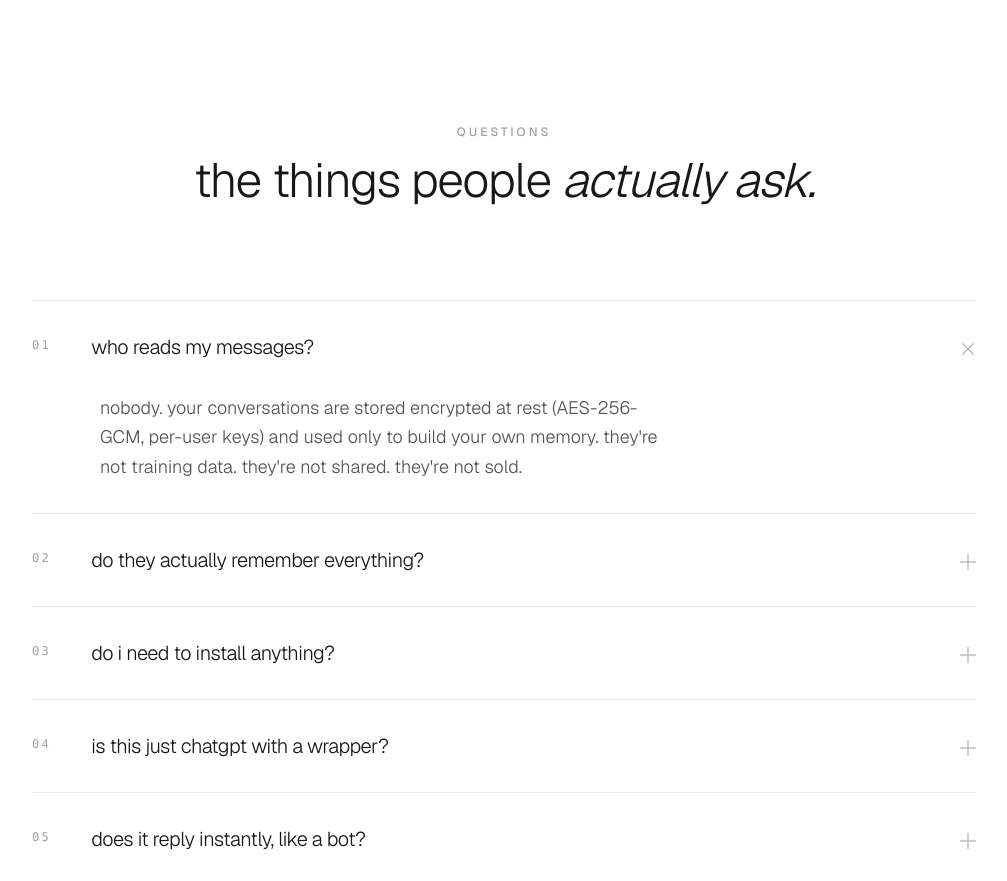
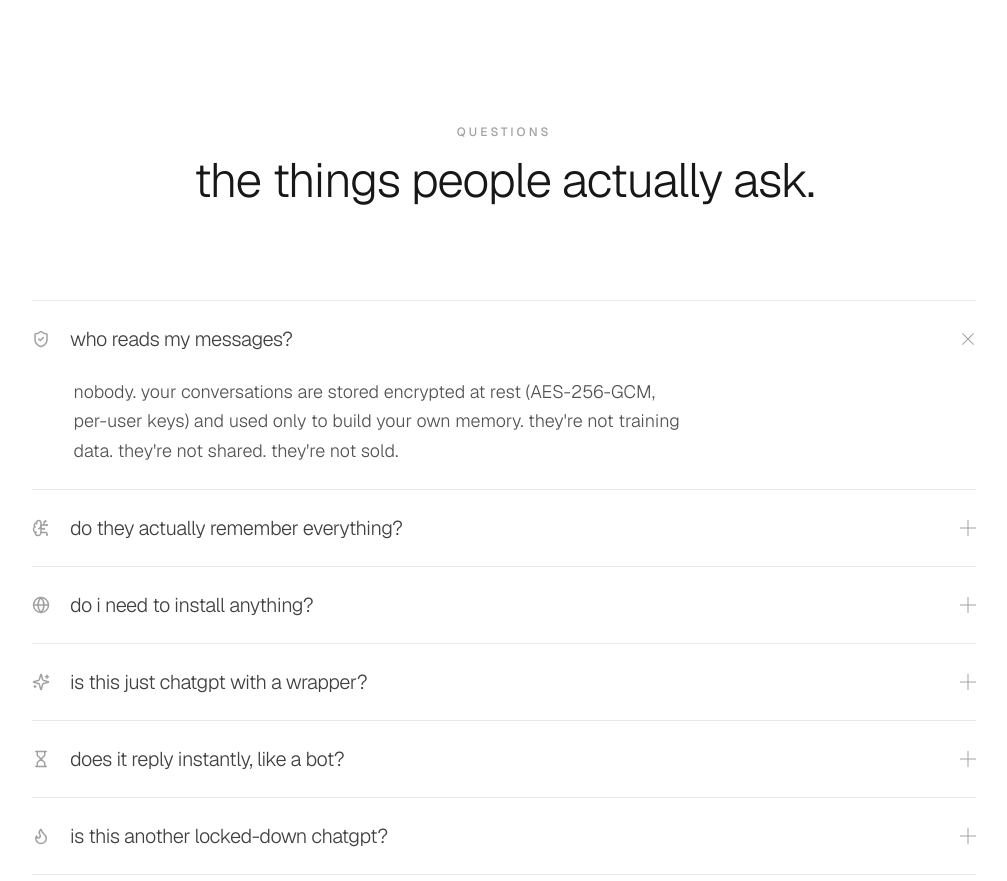
Before and after one commit to piyush-rj/talkamore_revamp, a Next.js app: page / in a window 1280 px wide. Shown: the part 9100-9981 px from the top of the page, without its empty margins (136-1143 px from the left). Built offline with nearby package versions, Linux system fonts and the light colour scheme.

Commit message:
updated faqs and added grains in cards

```diff
--- a/src/components/LandingFaq.tsx
+++ b/src/components/LandingFaq.tsx
@@ -1,45 +1,66 @@
 "use client";
 
 import { AnimatePresence, motion } from "framer-motion";
-import { useState } from "react";
+import { useState, type ComponentType } from "react";
+import {
+    LuShieldCheck,
+    LuBrainCircuit,
+    LuGlobe,
+    LuSparkles,
+    LuHourglass,
+    LuFlame,
+    LuTag,
+    LuTrash2,
+} from "react-icons/lu";
+import SectionHeader from "./SectionHeader";
+import { cn } from "@/lib/utils";
 
 type Faq = {
     question: string;
     answer: string;
+    Icon: ComponentType<{ className?: string }>;
 };
 
 const faqs: Faq[] = [
     {
         question: "who reads my messages?",
         answer: "nobody. your conversations are stored encrypted at rest (AES-256-GCM, per-user keys) and used only to build your own memory. they're not training data. they're not shared. they're not sold.",
+        Icon: LuShieldCheck,
     },
     {
         question: "do they actually remember everything?",
         answer: "yes. the whole point. mention your sister once, and six months from now the name comes back up on its own.",
+        Icon: LuBrainCircuit,
     },
     {
         question: "do i need to install anything?",
         answer: "no. it runs right here in the browser. no app store, no download, no separate login. open a tab and start.",
+        Icon: LuGlobe,
     },
     {
         question: "is this just chatgpt with a wrapper?",
         answer: "no. it runs on a large language model under the hood, but the personality, the memory, and the rhythm of the conversation are built from scratch. the voice behaves nothing like chatgpt in practice. no lists, no disclaimers, no “as an ai,” no amnesia. it names patterns from a curated library of psychological frameworks (cognitive distortions, attachment loops, decision fatigue). that's what you can't get from a generic prompt.",
+        Icon: LuSparkles,
     },
     {
         question: "does it reply instantly, like a bot?",
         answer: "no. it takes a beat. sometimes a long one. you won't get a five-paragraph reply three seconds after you send something raw.",
+        Icon: LuHourglass,
     },
     {
         question: "is this another locked-down chatgpt?",
         answer: "no. talkamore is built on a model that doesn't flatten your input through guardrails when the topic gets real. the depth is the product.",
+        Icon: LuFlame,
     },
     {
         question: "what does it cost?",
         answer: "one-time payment. free to start. no subscription.",
+        Icon: LuTag,
     },
     {
         question: "can i delete everything?",
         answer: "yes, any time. one command and everything is forgotten. no recovery, no support ticket.",
+        Icon: LuTrash2,
     },
 ];
 
@@ -54,6 +75,7 @@ function FaqItem({
     isOpen: boolean;
     onToggle: () => void;
 }) {
+    const { Icon } = faq;
     return (
         <motion.div
             initial={{ opacity: 0, y: 24 }}
@@ -65,14 +87,30 @@ function FaqItem({
             <button
                 type="button"
                 onClick={onToggle}
-                data-expanded={isOpen}
-                className="group flex w-full items-start justify-between gap-8 py-7 text-left transition-colors duration-300 hover:text-neutral-500 sm:py-8"
+                aria-expanded={isOpen}
+                className={cn(
+                    "group flex w-full items-center justify-between gap-6",
+                    "py-4 sm:py-6",
+                    "cursor-pointer text-left"
+                )}
             >
-                <div className="flex items-start gap-6 sm:gap-10">
-                    <span className="mt-1 font-mono text-xs font-light tracking-[0.2em] text-neutral-400 tabular-nums">
-                        {String(index + 1).padStart(2, "0")}
-                    </span>
-                    <h3 className="text-lg font-light tracking-tight text-neutral-900 transition-colors duration-300 group-hover:text-neutral-500 sm:text-xl">
+                <div className="flex items-center gap-4 sm:gap-5">
+                    <Icon
+                        className={cn(
+                            "size-4.5 shrink-0 text-neutral-400",
+                            "transition-colors duration-300",
+                            "group-hover:text-neutral-900"
+                        )}
+                    />
+                    <h3
+                        className={cn(
+                            "text-lg font-light tracking-tight",
+                            "text-neutral-700",
+                            "transition-colors duration-300",
+                            "group-hover:text-black",
+                            "sm:text-xl"
+                        )}
+                    >
                         {faq.question}
                     </h3>
                 </div>
@@ -81,7 +119,11 @@ function FaqItem({
                     aria-hidden
                     animate={{ rotate: isOpen ? 45 : 0 }}
                     transition={{ duration: 0.45, ease: [0.22, 1, 0.36, 1] }}
-                    className="relative mt-2 size-4 shrink-0 text-neutral-400 transition-colors duration-300 group-hover:text-neutral-900"
+                    className={cn(
+                        "relative size-4 shrink-0 text-neutral-400",
+                        "transition-colors duration-300",
+                        "group-hover:text-neutral-900"
+                    )}
                 >
                     <span className="absolute top-1/2 left-0 h-px w-4 -translate-y-1/2 bg-current" />
                     <span className="absolute top-0 left-1/2 h-4 w-px -translate-x-1/2 bg-current" />
@@ -106,7 +148,11 @@ function FaqItem({
                             animate={{ y: 0 }}
                             exit={{ y: -6 }}
                             transition={{ duration: 0.45, ease: [0.22, 1, 0.36, 1] }}
-                            className="max-w-2xl pr-6 pb-8 pl-[3.25rem] text-base font-light leading-relaxed text-neutral-600 sm:pl-[4.25rem] sm:text-lg"
+                            className={cn(
+                                "max-w-2xl pr-6 pb-6 pl-[2.4rem] sm:pl-[2.6rem]",
+                                "text-base font-light leading-relaxed text-neutral-600",
+                                "sm:text-lg"
+                            )}
                         >
                             {faq.answer}
                         </motion.p>
@@ -123,20 +169,7 @@ export default function LandingFaq() {
     return (
         <section className="relative bg-white">
             <div className="mx-auto max-w-5xl px-6 py-32 sm:px-10 sm:py-40">
-                <motion.div
-                    initial={{ opacity: 0, y: 16 }}
-                    whileInView={{ opacity: 1, y: 0 }}
-                    viewport={{ once: true, margin: "-80px" }}
-                    transition={{ duration: 0.7, ease: [0.22, 1, 0.36, 1] }}
-                    className="mb-20 text-center sm:mb-24"
-                >
-                    <p className="text-xs font-medium tracking-[0.25em] text-neutral-400 uppercase">
-                        questions
-                    </p>
-                    <h2 className="mt-4 text-3xl font-light tracking-tight text-neutral-900 sm:text-5xl">
-                        the things people <span className="italic">actually ask.</span>
-                    </h2>
-                </motion.div>
+                <SectionHeader title="questions" description="the things people actually ask." />
 
                 <div className="border-b border-neutral-200/80">
                     {faqs.map((faq, i) => (
@@ -155,7 +188,11 @@ export default function LandingFaq() {
                     whileInView={{ opacity: 1 }}
                     viewport={{ once: true, margin: "-80px" }}
                     transition={{ duration: 0.8, delay: 0.2 }}
-                    className="mt-16 text-center text-sm font-light text-neutral-500 italic sm:mt-20"
+                    className={cn(
+                        "mt-16 sm:mt-20",
+                        "text-center text-sm font-light italic",
+                        "text-neutral-500"
+                    )}
                 >
                     still wondering something? just open a tab and ask it directly.
                 </motion.p>
--- a/src/components/landing-bubble-sections/HardThingSection.tsx
+++ b/src/components/landing-bubble-sections/HardThingSection.tsx
@@ -1,6 +1,6 @@
 "use client";
 import { cn } from "@/lib/utils";
-import { MessageBubble } from "./bubble";
+import { grainBackground, MessageBubble } from "./bubble";
 import Reveal from "../Reveal";
 
 export default function HardThingSection() {
@@ -22,6 +22,7 @@ export default function HardThingSection() {
                                 "p-10 sm:p-12 lg:p-16",
                                 "min-h-105"
                             )}
+                            style={grainBackground}
                         >
                             <MessageBubble side="user">i’m fine. just busy.</MessageBubble>
                             <MessageBubble side="maya">
--- a/src/components/landing-bubble-sections/MemorySection.tsx
+++ b/src/components/landing-bubble-sections/MemorySection.tsx
@@ -1,5 +1,5 @@
 import { cn } from "@/lib/utils";
-import { DateLabel, MessageBubble } from "./bubble";
+import { DateLabel, grainBackground, MessageBubble } from "./bubble";
 import Reveal from "../Reveal";
 
 export default function MemorySection() {
@@ -21,6 +21,7 @@ export default function MemorySection() {
                                 "p-10 sm:p-12 lg:p-16",
                                 "min-h-105"
                             )}
+                            style={grainBackground}
                         >
                             <DateLabel side="right">oct 14</DateLabel>
                             <MessageBubble side="user">
--- a/src/components/landing-bubble-sections/SilenceSection.tsx
+++ b/src/components/landing-bubble-sections/SilenceSection.tsx
@@ -1,5 +1,5 @@
 import { cn } from "@/lib/utils";
-import { MessageBubble } from "./bubble";
+import { grainBackground, MessageBubble } from "./bubble";
 import Reveal from "../Reveal";
 
 export default function SilenceSection() {
@@ -42,6 +42,7 @@ export default function SilenceSection() {
                                 "p-10 sm:p-12 lg:p-16",
                                 "min-h-105"
                             )}
+                            style={grainBackground}
                         >
                             <MessageBubble side="user">i don’t know what to do.</MessageBubble>
                             <MessageBubble side="maya">hm.</MessageBubble>
```
Also changed, not shown: src/components/landing-bubble-sections/bubble.tsx (+8 -1 lines).
